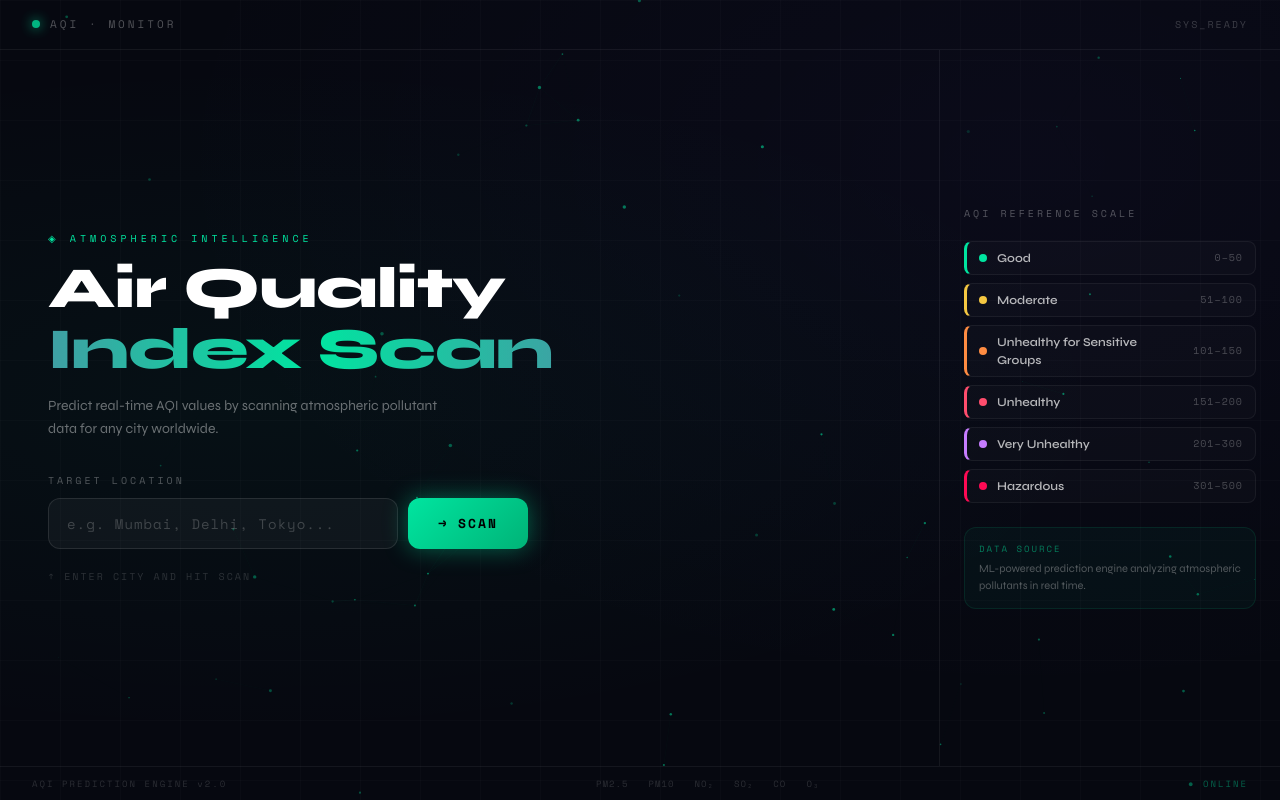
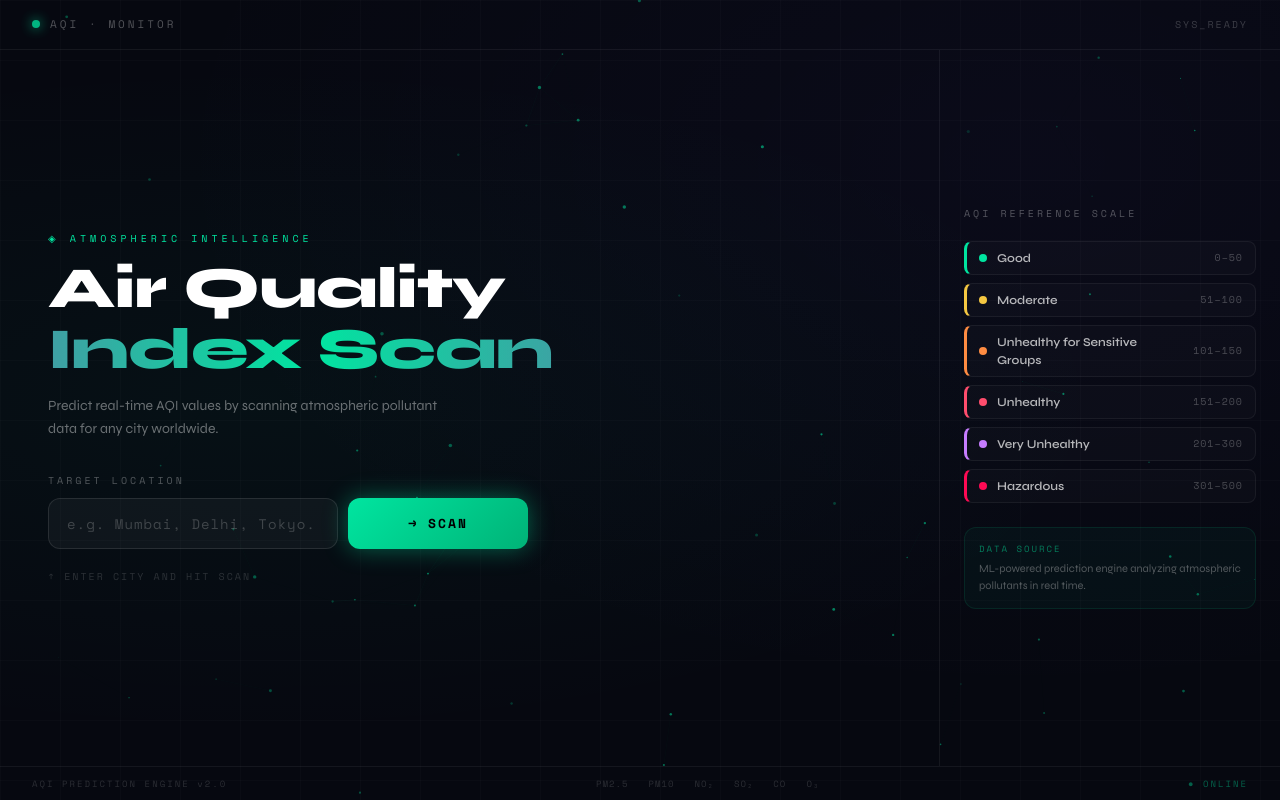
Before and after one commit to blacklytning/aqi, a React (Vite) app: page / in a window 1280 px wide. Built offline with nearby package versions, Linux system fonts and the light colour scheme.

Commit message:
Increase scan button size

```diff
--- a/src/App.jsx
+++ b/src/App.jsx
@@ -331,7 +331,7 @@ export default function App() {
                   onClick={handleSubmit}
                   disabled={loading}
                   style={{
-                    width: "auto", padding: "14px 24px", whiteSpace: "nowrap", minWidth:"120px",
+                    width: "auto", padding: "14px 24px", whiteSpace: "nowrap", minWidth:"180px",
                     background: loading ? "rgba(0,229,160,0.3)" : "linear-gradient(135deg, #00e5a0, #00b377)",
                     color: "#000", boxShadow: loading ? "none" : "0 0 24px rgba(0,229,160,0.4)",
                     animation: pulse ? "ripple 0.8s ease" : "none",
```
